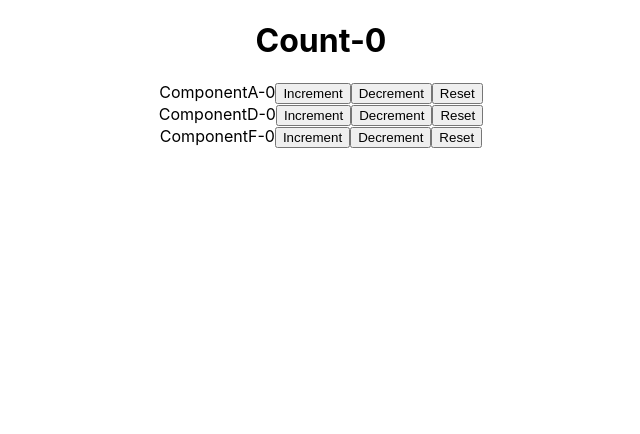
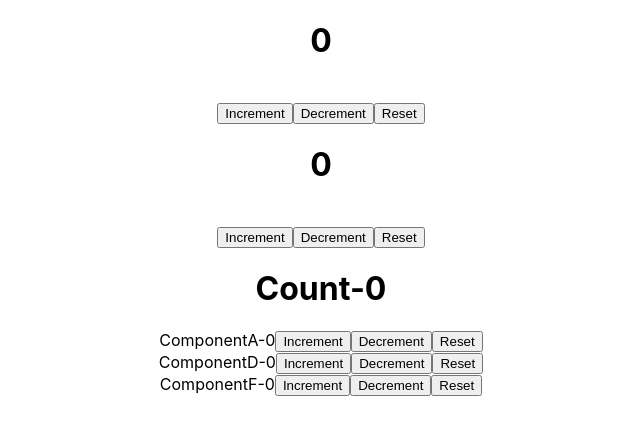
Before and after one commit to Navneet2569/Learning-React, a React (Create React App) app in the folder react-hooks/: page / in a window 1280 px wide. Shown: the top 434 px of the page, without its empty margins (319-959 px from the left). Built offline with nearby package versions, Linux system fonts and the light colour scheme.

Commit message:
Two types of counters

```diff
--- a/react-hooks/src/App.js
+++ b/react-hooks/src/App.js
@@ -63,7 +63,7 @@ function App() {
 
       {/* <Counter1 /> */}
       {/* <Counter2 /> */}
-      {/* <Counter3 /> */}
+      <Counter3 />
       <CountContext.Provider
         value={{ countState: count, countDispatch: dispatch }}
       >
```
